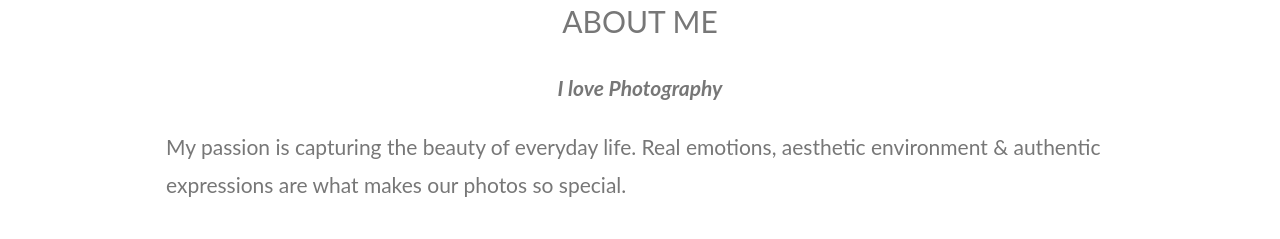
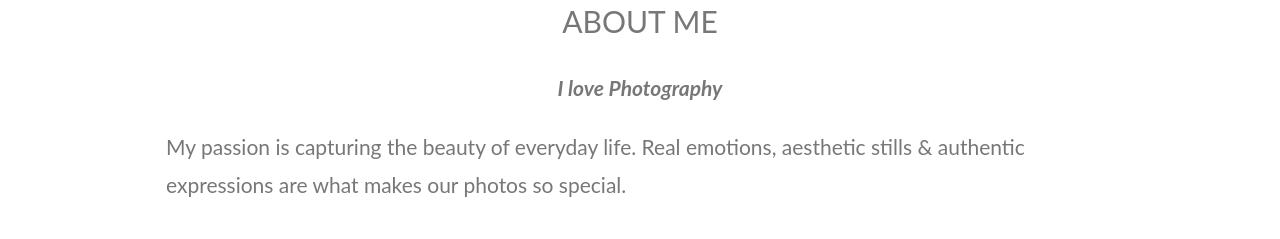
Before and after one commit to aaryan-manutd/portfolio.github.io, a plain HTML site: page index.html in a window 1280 px wide. Shown: the part 880-1119 px from the top of the page. Drawn offline with nearby package versions, Linux system fonts and the light colour scheme; some packages are replaced by stand-ins of ours; a script that the page names is missing.

Commit message:
Update index.html

```diff
--- a/index.html
+++ b/index.html
@@ -35,7 +35,7 @@
 <div class="w3-content w3-container w3-padding-64" id="about">
   <h2 class="w3-center">ABOUT ME</h2>
   <p class="w3-center"><strong><em>I love Photography</strong></em></p>
-  <p>My passion is capturing the beauty of everyday life. Real emotions, aesthetic environment & authentic expressions are what makes our photos so special.</p>
+  <p>My passion is capturing the beauty of everyday life. Real emotions, aesthetic stills & authentic expressions are what makes our photos so special.</p>
 
   <div class="w3-row">
     <div class="w3-col m6 w3-center w3-section">
```
